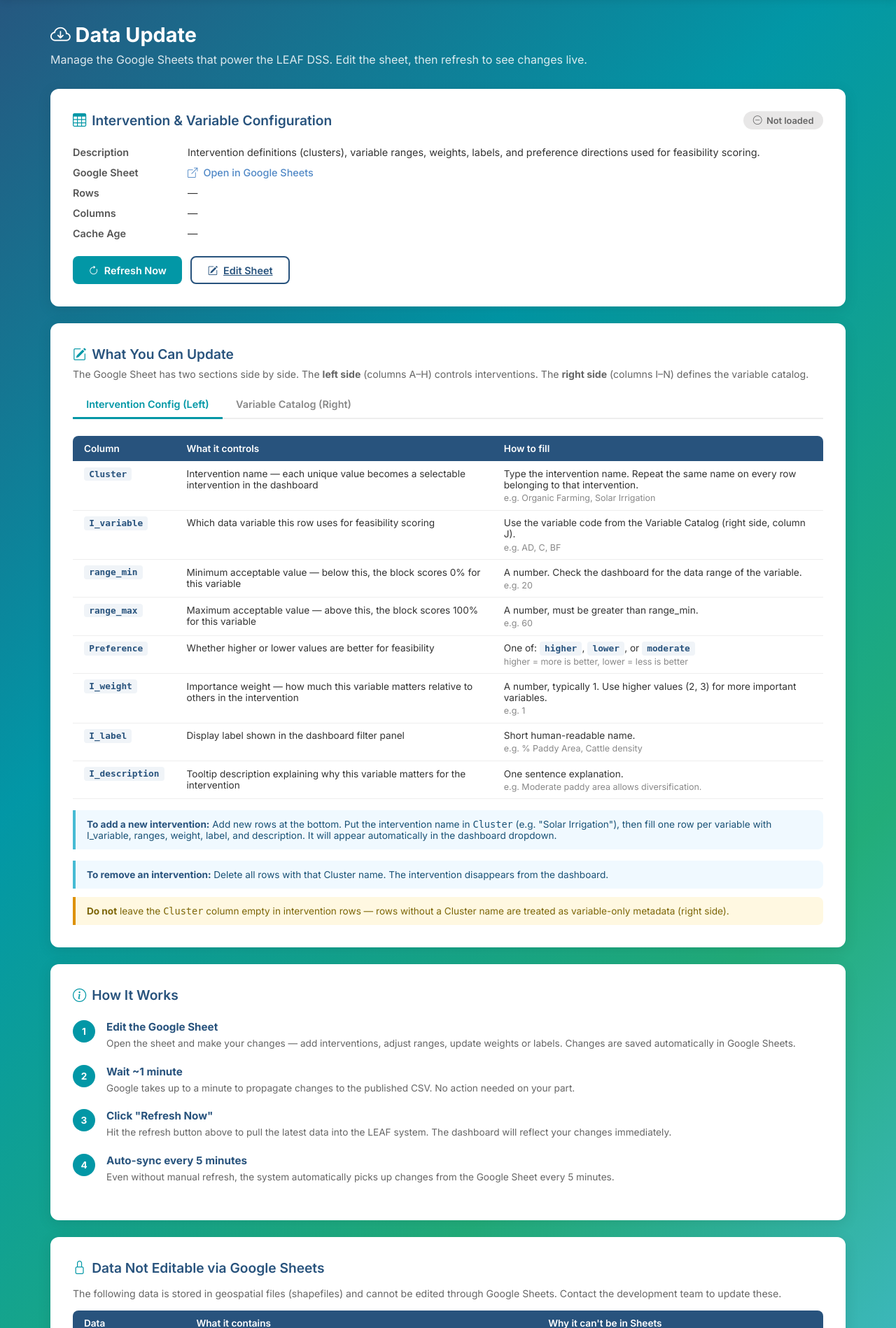
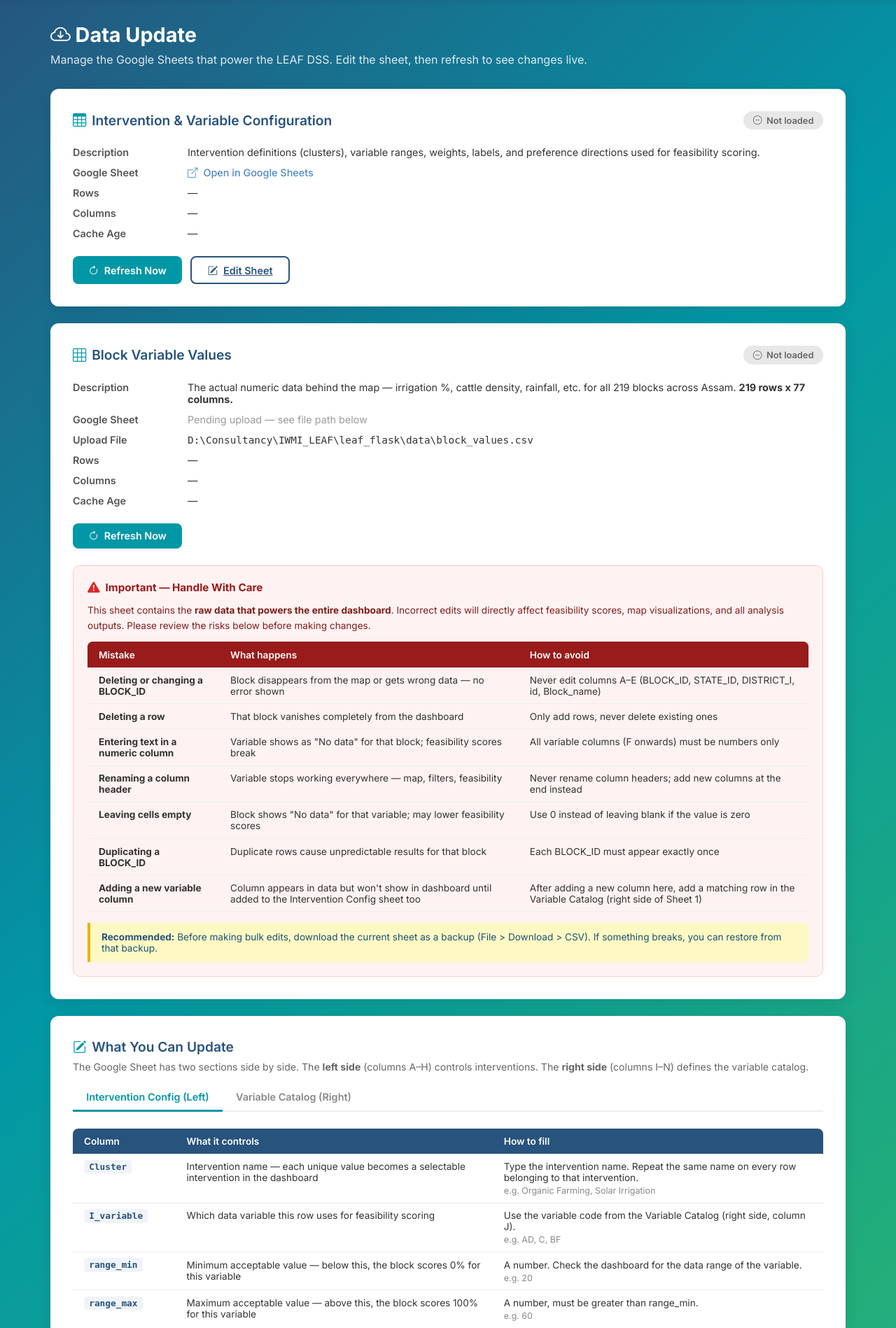
Before and after one commit to DrJagadeeshG/iwmi_leaf, a Flask app: page /update in a window 1280 px wide. Shown: the part 90-1988 px from the top of the page at 70% size. Run offline with Flask 3, Linux system fonts and the light colour scheme.

Commit message:
Add Google Sheets integration for block variable values
- Split load_shapefile into geometry (cached) + values (from Google Sheets)
- Export block_values.csv for client upload
- Add block values card with disclaimers on update page
- Warn about common data entry mistakes and their consequences

```diff
--- a/google_sheets.py
+++ b/google_sheets.py
@@ -13,6 +13,7 @@ DATA_DIR = Path(__file__).parent / "data"
 # Published Google Sheet CSV URLs
 SHEET_URLS = {
     "dss_input": "https://docs.google.com/spreadsheets/d/e/2PACX-1vS225C6-L0oWTuG1qqJfBrwcBE0yWSn9pH6VjybzgBZNXTb2S38k7KMJv-ZDkDY_hSW_a1IUnV5aKfw/pub?output=csv",
+    "block_values": "",  # TODO: Add published CSV URL after uploading block_values.csv
 }
 
 # Cache: { key: (dataframe, timestamp) }
@@ -38,6 +39,7 @@ def _load_local_csv(key):
     """Fallback: load from local CSV file."""
     local_files = {
         "dss_input": DATA_DIR / "DSS_input2.csv",
+        "block_values": DATA_DIR / "block_values.csv",
     }
     path = local_files.get(key)
     if path and path.exists():
--- a/templates/update.html
+++ b/templates/update.html
@@ -442,6 +442,106 @@
             </div>
         </div>
 
+        <!-- Block Variable Values Card -->
+        <div class="card">
+            <div class="card-header">
+                <div class="card-title">
+                    <i class="bi bi-grid-3x3"></i> Block Variable Values
+                </div>
+                <span id="status-badge-blocks" class="badge badge-none">
+                    <i class="bi bi-hourglass"></i> Checking...
+                </span>
+            </div>
+
+            <dl class="sheet-info">
+                <dt>Description</dt>
+                <dd>The actual numeric data behind the map — irrigation %, cattle density, rainfall, etc. for all 219 blocks across Assam. <strong>219 rows x 77 columns.</strong></dd>
+
+                <dt>Google Sheet</dt>
+                <dd id="block-sheet-link">
+                    <span style="color:#999;">Pending upload — see file path below</span>
+                </dd>
+
+                <dt>Upload File</dt>
+                <dd><code>D:\Consultancy\IWMI_LEAF\leaf_flask\data\block_values.csv</code></dd>
+
+                <dt>Rows</dt>
+                <dd id="info-rows-blocks">—</dd>
+
+                <dt>Columns</dt>
+                <dd id="info-cols-blocks">—</dd>
+
+                <dt>Cache Age</dt>
+                <dd id="info-age-blocks">—</dd>
+            </dl>
+
+            <div class="btn-group" style="margin-top: 1.5rem;">
+                <button class="btn btn-primary" onclick="refreshData()">
+                    <i class="bi bi-arrow-clockwise"></i> Refresh Now
+                </button>
+            </div>
+
+            <!-- Disclaimer -->
+            <div style="margin-top: 1.5rem; background: #fef3f2; border: 1px solid #fecaca; border-radius: 10px; padding: 1.25rem;">
+                <div style="display:flex; align-items:center; gap:0.5rem; margin-bottom:0.75rem;">
+                    <i class="bi bi-exclamation-triangle-fill" style="color:#dc2626; font-size:1.1rem;"></i>
+                    <strong style="color:#991b1b; font-size:0.95rem;">Important — Handle With Care</strong>
+                </div>
+                <p style="font-size:0.85rem; color:#7f1d1d; line-height:1.6; margin-bottom:0.75rem;">
+                    This sheet contains the <strong>raw data that powers the entire dashboard</strong>. Incorrect edits will directly affect feasibility scores, map visualizations, and all analysis outputs. Please review the risks below before making changes.
+                </p>
+                <table class="col-table" style="margin-top:0.5rem;">
+                    <thead>
+                        <tr style="background:#991b1b;">
+                            <th style="background:#991b1b;">Mistake</th>
+                            <th style="background:#991b1b;">What happens</th>
+                            <th style="background:#991b1b;">How to avoid</th>
+                        </tr>
+                    </thead>
+                    <tbody>
+                        <tr>
+                            <td><strong>Deleting or changing a BLOCK_ID</strong></td>
+                            <td>Block disappears from the map or gets wrong data — no error shown</td>
+                            <td>Never edit columns A–E (BLOCK_ID, STATE_ID, DISTRICT_I, id, Block_name)</td>
+                        </tr>
+                        <tr>
+                            <td><strong>Deleting a row</strong></td>
+                            <td>That block vanishes completely from the dashboard</td>
+                            <td>Only add rows, never delete existing ones</td>
+                        </tr>
+                        <tr>
+                            <td><strong>Entering text in a numeric column</strong></td>
+                            <td>Variable shows as "No data" for that block; feasibility scores break</td>
+                            <td>All variable columns (F onwards) must be numbers only</td>
+                        </tr>
+                        <tr>
+                            <td><strong>Renaming a column header</strong></td>
+                            <td>Variable stops working everywhere — map, filters, feasibility</td>
+                            <td>Never rename column headers; add new columns at the end instead</td>
+                        </tr>
+                        <tr>
+                            <td><strong>Leaving cells empty</strong></td>
+                            <td>Block shows "No data" for that variable; may lower feasibility scores</td>
+                            <td>Use 0 instead of leaving blank if the value is zero</td>
+                        </tr>
+                        <tr>
+                            <td><strong>Duplicating a BLOCK_ID</strong></td>
+                            <td>Duplicate rows cause unpredictable results for that block</td>
+                            <td>Each BLOCK_ID must appear exactly once</td>
+                        </tr>
+                        <tr>
+                            <td><strong>Adding a new variable column</strong></td>
+                            <td>Column appears in data but won't show in dashboard until added to the Intervention Config sheet too</td>
+                            <td>After adding a new column here, add a matching row in the Variable Catalog (right side of Sheet 1)</td>
+                        </tr>
+                    </tbody>
+                </table>
+                <div class="tip" style="margin-top:1rem; background:#fef9c3; border-left-color:#eab308;">
+                    <strong>Recommended:</strong> Before making bulk edits, download the current sheet as a backup (File > Download > CSV). If something breaks, you can restore from that backup.
+                </div>
+            </div>
+        </div>
+
         <!-- What You Can Update Card -->
         <div class="card">
             <div class="card-title" style="margin-bottom: 0.5rem;">
@@ -656,11 +756,6 @@
                 </thead>
                 <tbody>
                     <tr>
-                        <td>Block variable values</td>
-                        <td>The actual numeric data for all 100+ blocks (irrigation %, cattle density, rainfall, etc.)</td>
-                        <td>Stored in shapefile with map geometry — needs GIS tools to update</td>
-                    </tr>
-                    <tr>
                         <td>Block boundaries</td>
                         <td>Geographic boundaries of each block shown on the map</td>
                         <td>Geospatial polygon data</td>
@@ -708,30 +803,36 @@
         }
 
         function updateStatusUI(data) {
-            const info = data.dss_input;
-            if (!info) return;
+            // DSS Input sheet
+            updateSheetStatus(data.dss_input, 'status-badge', 'info-rows', 'info-cols', 'info-age');
+            // Block values sheet
+            updateSheetStatus(data.block_values, 'status-badge-blocks', 'info-rows-blocks', 'info-cols-blocks', 'info-age-blocks');
+        }
+
+        function updateSheetStatus(info, badgeId, rowsId, colsId, ageId) {
+            if (!info) { setBadge('Not configured', 'none', badgeId); return; }
 
             if (info.cached) {
-                document.getElementById('info-rows').textContent = info.rows;
-                document.getElementById('info-cols').textContent = info.columns;
+                document.getElementById(rowsId).textContent = info.rows;
+                document.getElementById(colsId).textContent = info.columns;
 
                 const mins = Math.floor(info.age_seconds / 60);
                 const secs = info.age_seconds % 60;
-                document.getElementById('info-age').textContent =
+                document.getElementById(ageId).textContent =
                     mins > 0 ? `${mins}m ${secs}s ago` : `${secs}s ago`;
 
                 if (info.stale) {
-                    setBadge('Stale', 'stale');
+                    setBadge('Stale', 'stale', badgeId);
                 } else {
-                    setBadge('Synced', 'ok');
+                    setBadge('Synced', 'ok', badgeId);
                 }
             } else {
-                setBadge('Not loaded', 'none');
+                setBadge('Not loaded', 'none', badgeId);
             }
         }
 
-        function setBadge(text, type) {
-            const badge = document.getElementById('status-badge');
+        function setBadge(text, type, badgeId) {
+            const badge = document.getElementById(badgeId || 'status-badge');
             const icons = { ok: 'bi-check-circle-fill', stale: 'bi-exclamation-triangle-fill', none: 'bi-dash-circle' };
             badge.className = `badge badge-${type}`;
             badge.innerHTML = `<i class="bi ${icons[type]}"></i> ${text}`;
```
Also changed, not shown: data_utils.py (+38 -6 lines), data/block_values.csv (added).
